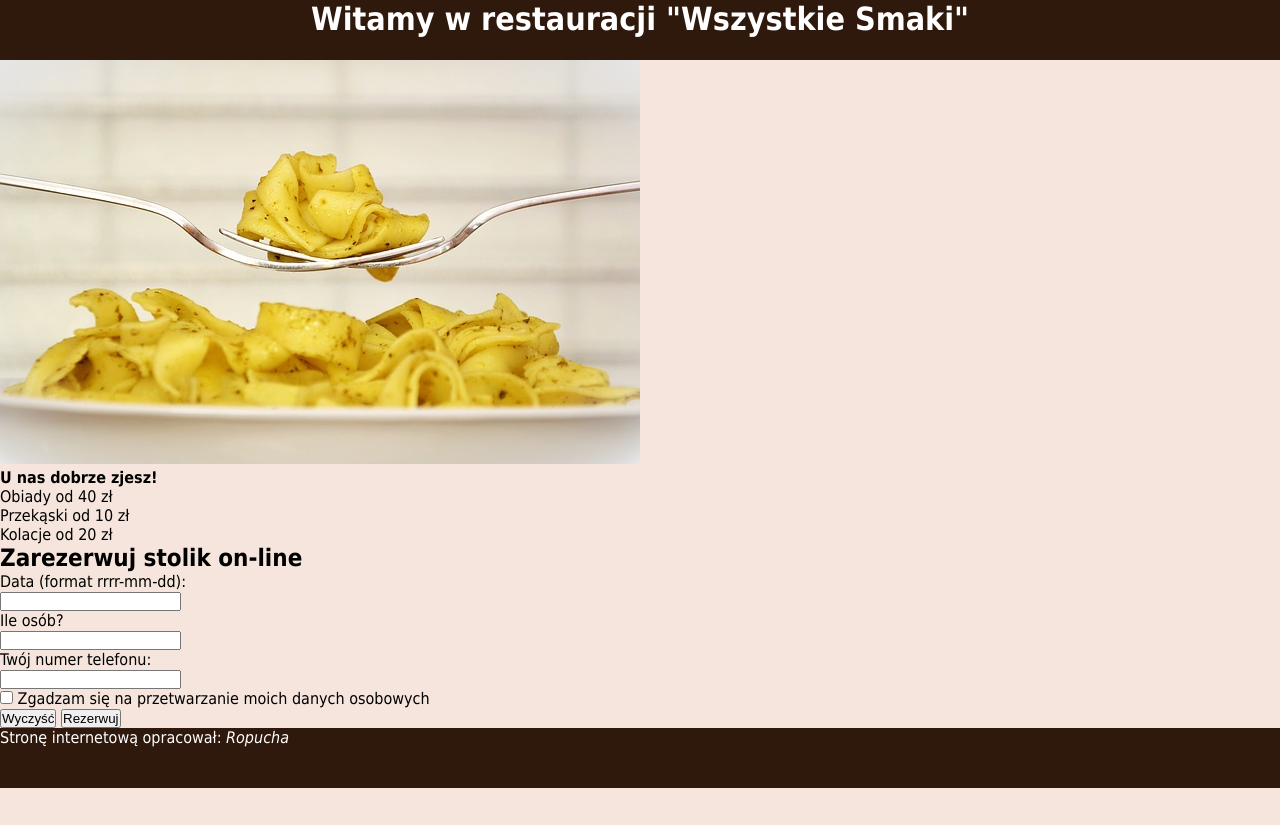
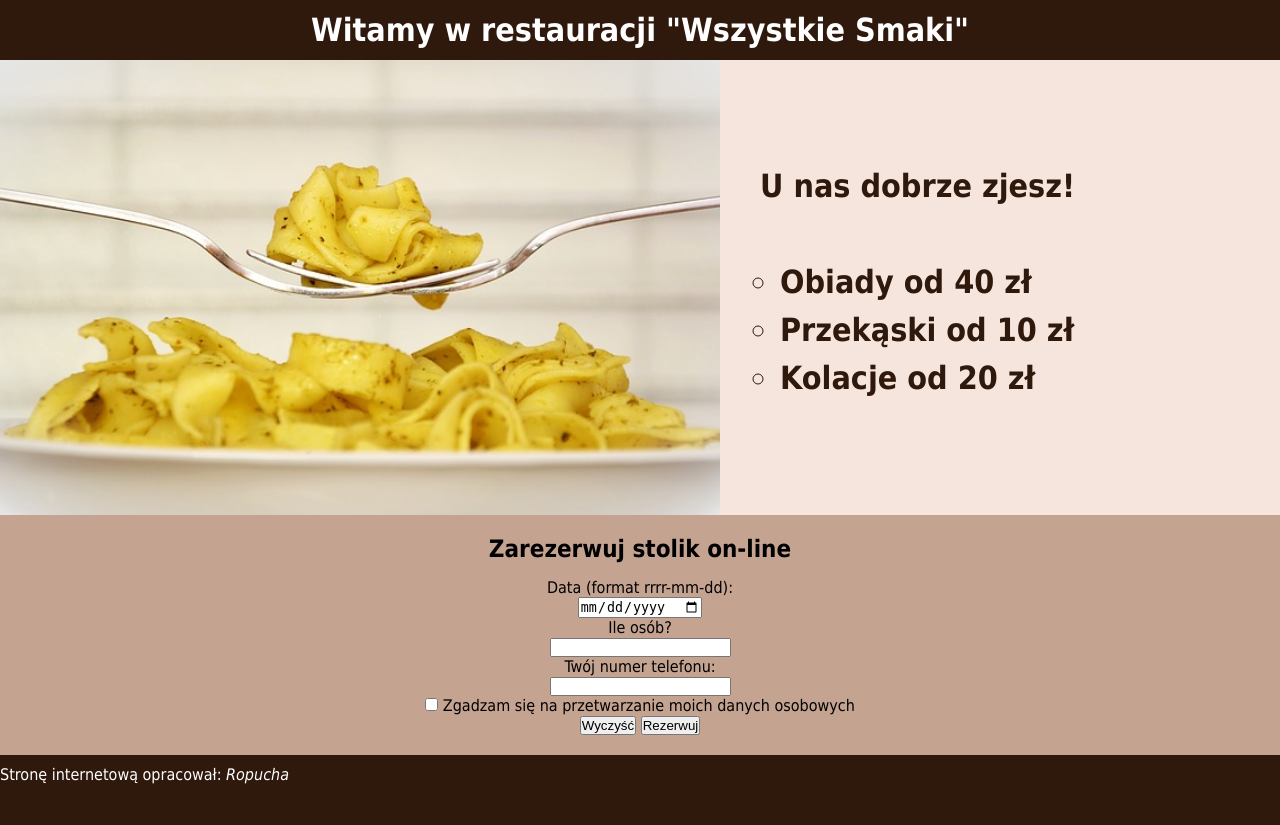
Before and after one commit to Mord0reK/Wytrychy, a PHP site: the page made by Egzaminy/Czerwiec 2018 - Restauracja/restauracja.html in a window 1280 px wide. Before the commit the page ends 788 px from the top, so only its background shows below. Run offline with PHP 8.4, Linux system fonts and the light colour scheme.

Commit message:
Egzamin restauracja

```diff
--- a/Egzaminy/Czerwiec 2018 - Restauracja/restauracja.html
+++ b/Egzaminy/Czerwiec 2018 - Restauracja/restauracja.html
@@ -11,38 +11,33 @@
 		<h1>Witamy w restauracji "Wszystkie Smaki"</h1>
 	</header>
 	<main>
-		<div class="lewy">
+		<div class="glowny">
+            <div class="zdjecie">
                 <img src="materialy/menu.jpg" alt="Nasze Danie">
             </div>
-		<div class="prawy">
+            <div>
                 <h4>U nas dobrze zjesz!</h4>
+                <br>
                 <ul>
                     <li>Obiady od 40 zł</li>
                     <li>Przekąski od 10 zł</li>
                     <li>Kolacje od 20 zł</li>
                 </ul>
             </div>
+		</div>
 		<div class="dolny">
 			<h2>Zarezerwuj stolik on-line</h2>
 			<form action="restauracja.php" method="post">
 				<label for="data">Data (format rrrr-mm-dd):</label><br>
-				<input type="text" name="data" id="data"><br>
+				<input type="date" name="data" id="data"><br>
 				<label for="osoby">Ile osób? </label><br>
-				<input type="number"
-					   name="osoby"
-					   id="osoby"><br>
+				<input type="number" name="osoby" id="osoby"><br>
 				<label for="telefon">Twój numer telefonu:</label><br>
-				<input type="number"
-					   name="nr-telefonu"
-					   id="telefon"><br>
-				<input type="checkbox"
-					   name="checkbox"
-					   id="checkbox">
+				<input type="number" name="telefon" id="telefon"><br>
+				<input type="checkbox" name="checkbox" id="checkbox" required>
 				<label for="checkbox">Zgadzam się na przetwarzanie moich danych osobowych</label><br>
-				<input type="reset"
-					   value="Wyczyść">
-				<input type="submit"
-					   value="Rezerwuj">
+				<input type="reset" value="Wyczyść">
+				<input type="submit" value="Rezerwuj">
 			</form>
 		</div>
 	</main>
--- a/Egzaminy/Czerwiec 2018 - Restauracja/styl1.css
+++ b/Egzaminy/Czerwiec 2018 - Restauracja/styl1.css
@@ -4,20 +4,20 @@
     padding: 0;
 }
 
-
 body
 {
     background-color: #F6E5DC;
-    font-family: Tahoma;
+    font-family: Tahoma, sans-serif;
 }
-
 
 header
 {
     color: white;
     background-color: #2F180C;
     height: 60px;
-    text-align: center;
+    display: flex;
+    align-items: center;
+    justify-content: center;
 }
 
 footer
@@ -25,4 +25,63 @@ footer
     background-color: #2F180C;
     color: white;
     height: 60px;
+    padding-top: 10px;
 }
+
+.glowny
+{
+    display: flex;
+    background-color: #F6E5DC;
+    font-size: 200%;
+}
+
+.glowny .zdjecie
+{
+    width: 60%;
+}
+
+.glowny .zdjecie img
+{
+    width: 100%;
+    height: 100%;
+    display: block;
+    object-fit: cover;
+}
+
+.glowny > div:last-child
+{
+    width: 40%;
+    padding: 40px;
+    align-content: center;
+}
+
+.glowny h4
+{
+    color: #2F180C;
+    margin-bottom: 20px;
+}
+
+.glowny ul
+{
+    list-style-type: circle;
+    margin-left: 20px;
+}
+
+.glowny li
+{
+    color: #2F180C;
+    font-weight: bold;
+    margin-bottom: 10px;
+}
+
+.dolny
+{
+    background-color: #C4A391;
+    padding: 20px;
+    text-align: center;
+}
+
+.dolny h2
+{
+    margin-bottom: 15px;
+}
```
Also changed, not shown: Egzaminy/Czerwiec 2018 - Restauracja/restauracja.php (added, +12 -0 lines). Lines whose indentation alone changed are shown as unchanged.
